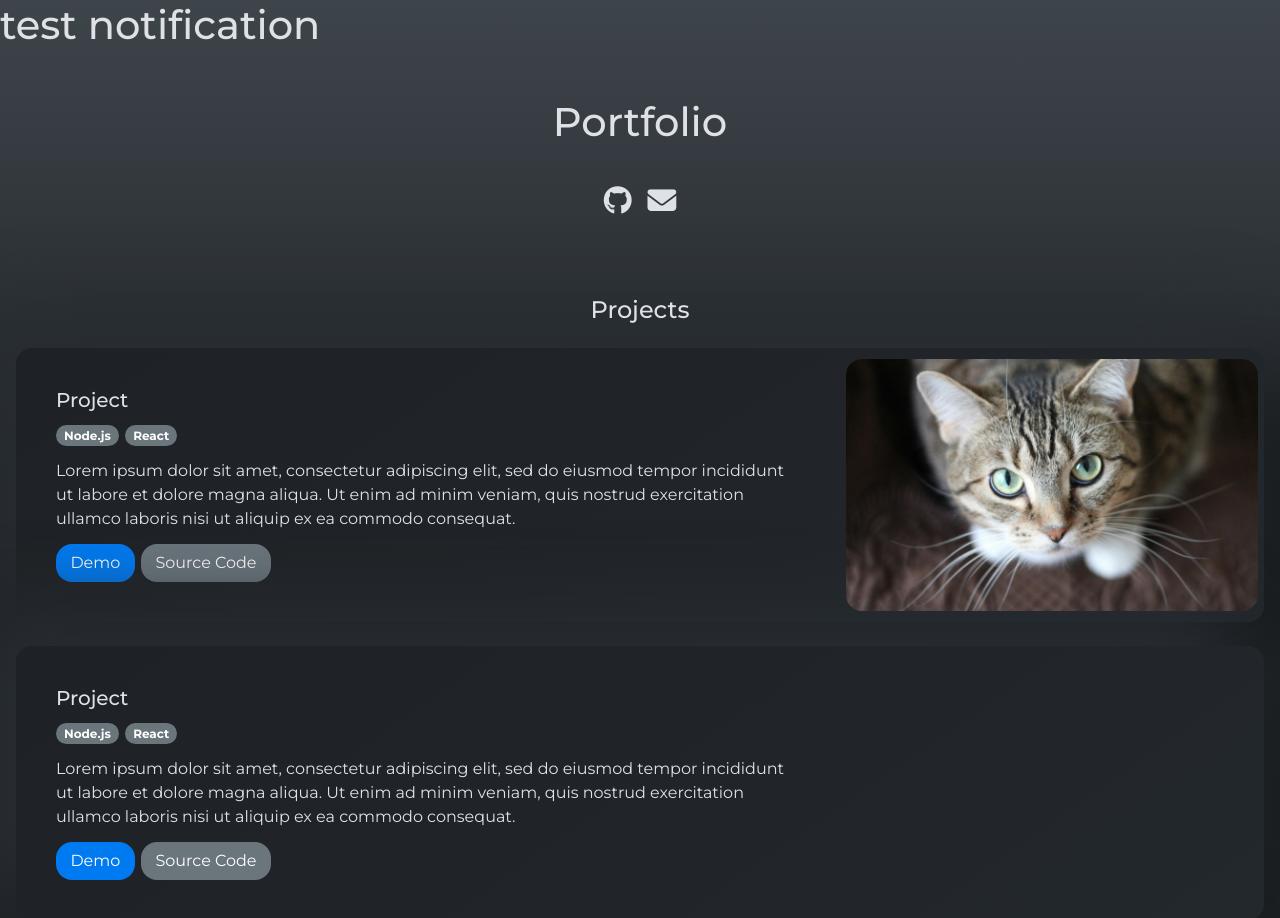
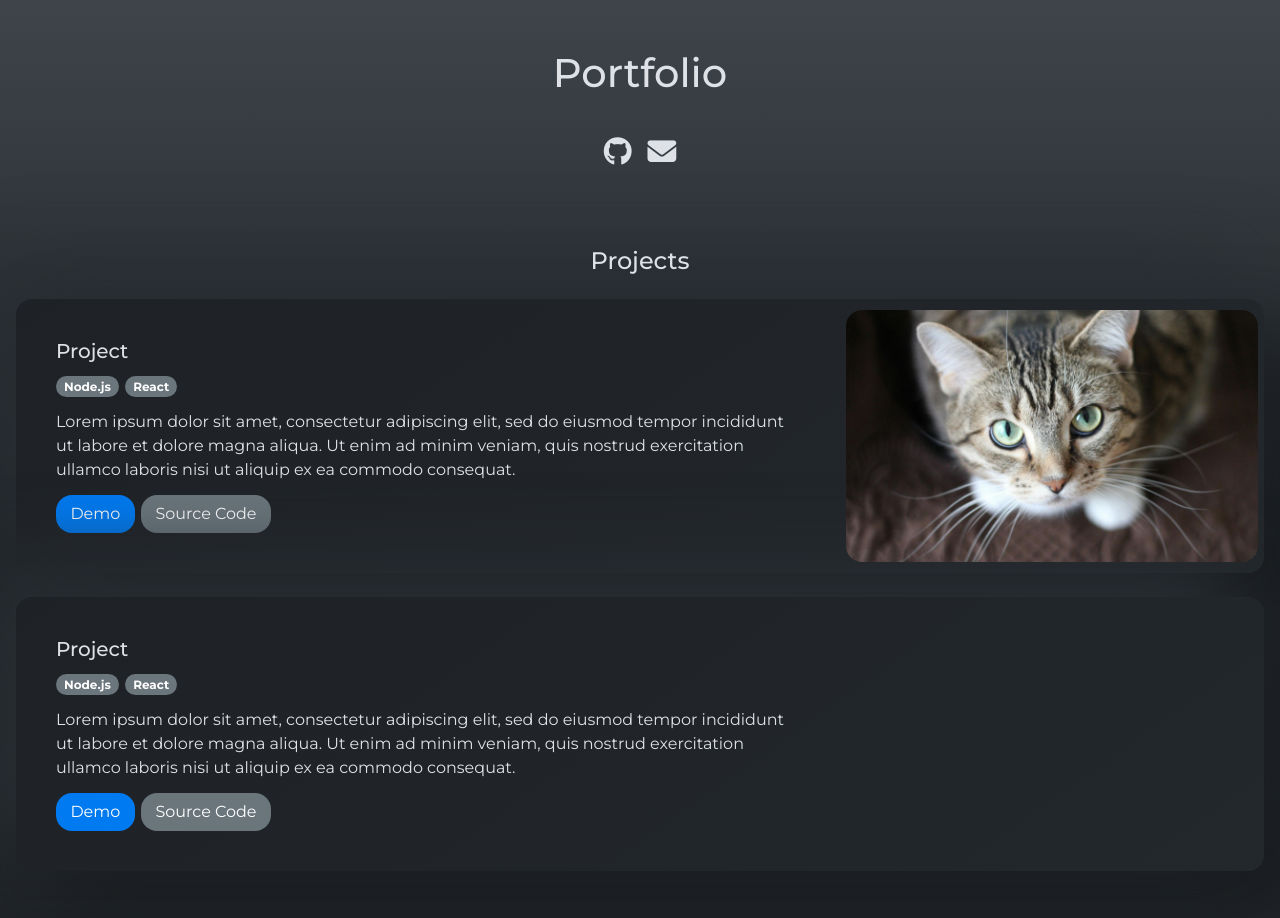
Before and after one commit to wizguin/projects-page, a React (Vite) app: page / in a window 1280 px wide. Shown: the top 918 px of the page. Built offline with nearby package versions, Linux system fonts and the light colour scheme.

Commit message:
Add add/remove functions to notification provider

```diff
--- a/src/notifications/NotificationContext.tsx
+++ b/src/notifications/NotificationContext.tsx
@@ -9,16 +9,26 @@ interface Notification {
 }
 
 interface NotificationContextArgs {
-    notifications: Notification[]
+    notifications: Notification[],
+    add: (notification: Notification) => void,
+    remove: (notification: Notification) => void
 }
 
 const NotificationContext = createContext<NotificationContextArgs | undefined>(undefined)
 
 export function NotificationProvider({ children }: Props) {
-    const [notifications, setNotifications] = useState<Notification[]>([{ message: 'test notification' }])
+    const [notifications, setNotifications] = useState<Notification[]>([])
+
+    function add(notification: Notification) {
+        setNotifications(prev => [...prev, notification])
+    }
+
+    function remove(notification: Notification) {
+        setNotifications(prev => prev.filter(n => n === notification))
+    }
 
     return (
-        <NotificationContext.Provider value={{ notifications }}>
+        <NotificationContext.Provider value={{ notifications, add, remove }}>
             {children}
         </NotificationContext.Provider>
     )
```
